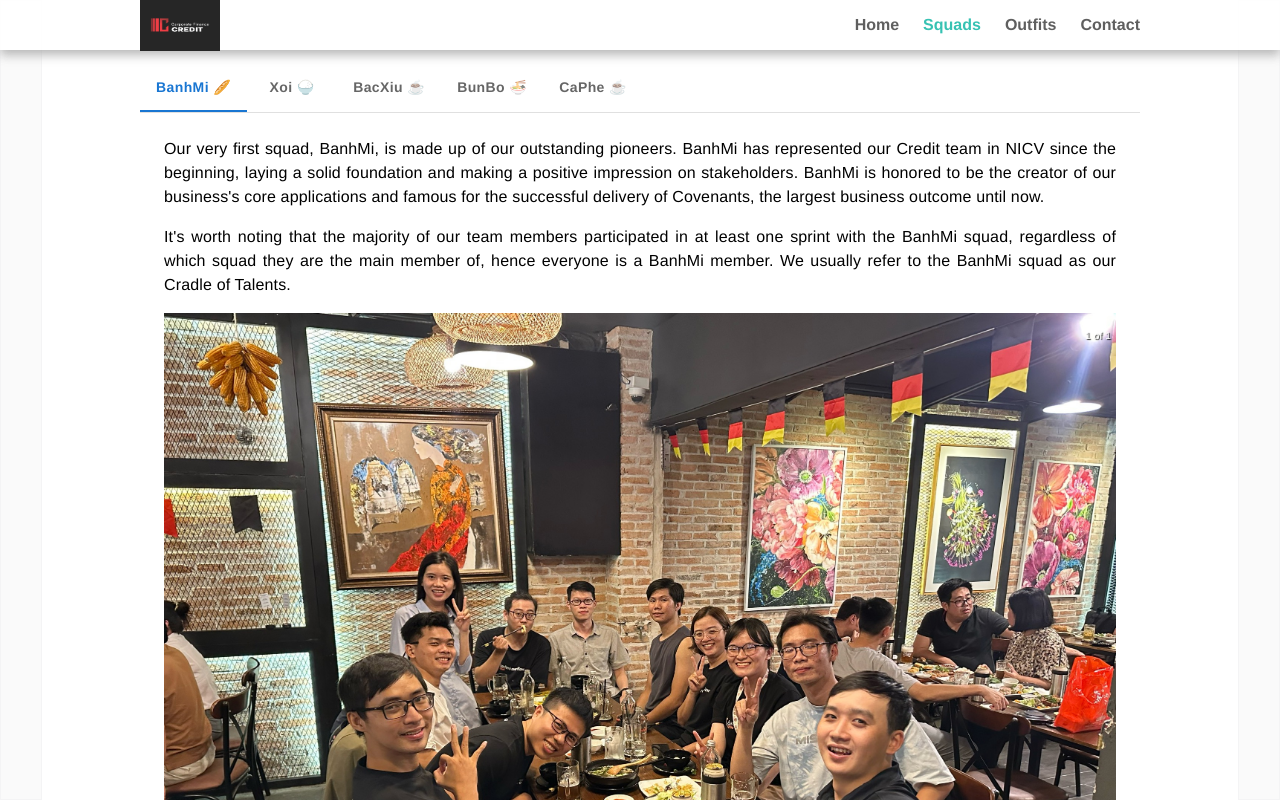
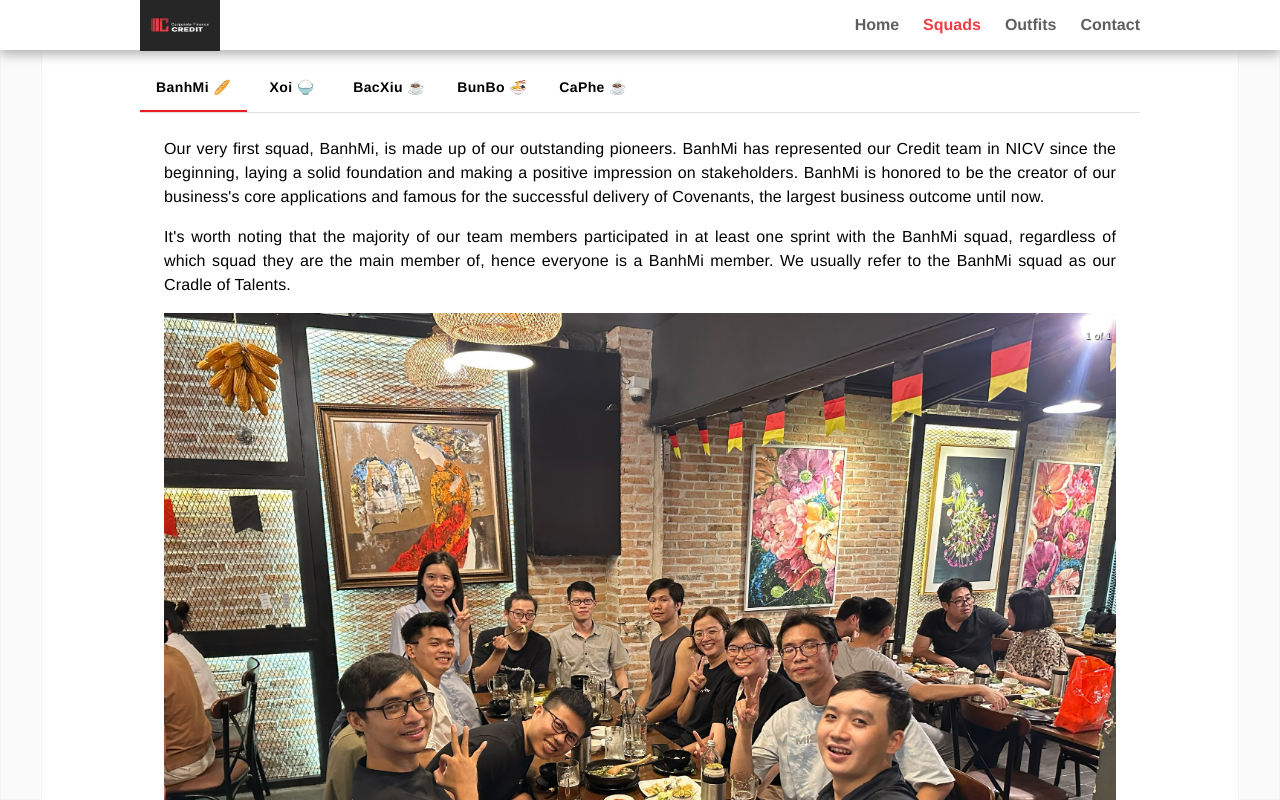
Before and after one commit to nntt1210/credit-tet-in-tech, a React (Create React App) app: page /squads in a window 1280 px wide. Shown: the top 800 px of the page. Built offline with nearby package versions, Linux system fonts and the light colour scheme.

Commit message:
change theme color

```diff
--- a/src/data/styles.css
+++ b/src/data/styles.css
@@ -4,7 +4,7 @@
 	--secondary-color: #65656d;
 	--tertiary-color: #acacb4;
 	--quaternary-color: #e4e4e7;
-	--link-color: #14b8a6;
+	--link-color: #ec1d25;
 	/* ---------------------- */
 
 	/* ------- fonts ------- */
--- a/src/pages/squads.jsx
+++ b/src/pages/squads.jsx
@@ -66,6 +66,11 @@ function BasicTabs() {
 					value={value}
 					onChange={handleChange}
 					variant="scrollable"
+					TabIndicatorProps={{
+						style: {
+							backgroundColor: "#ec1d25",
+						},
+					}}
 					// scrollButtons
 					// allowScrollButtonsMobile
 				>
--- a/src/pages/styles/squads.css
+++ b/src/pages/styles/squads.css
@@ -29,4 +29,5 @@
 .MuiButtonBase-root {
 	font-weight: 600!important;
     text-transform: none!important;
+	color: black!important;
 }
```
